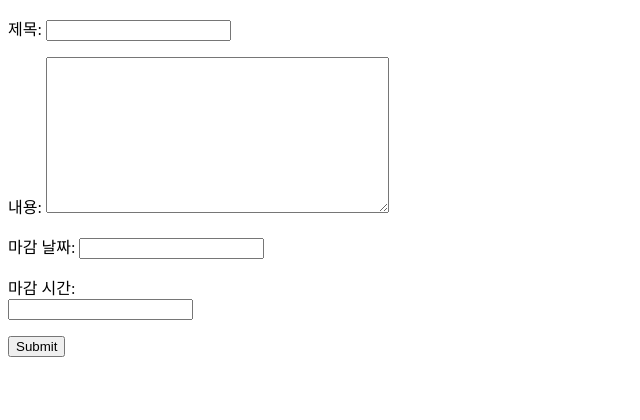
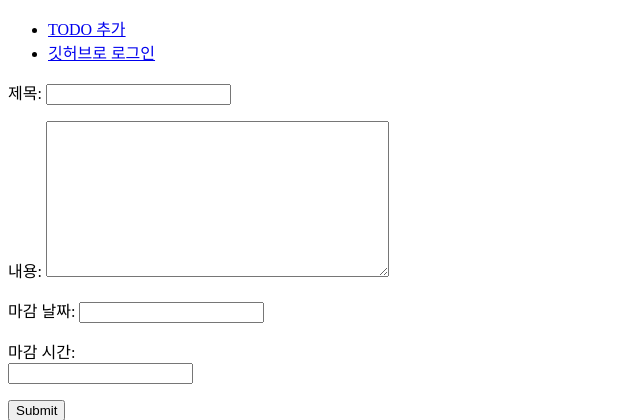
Before and after one commit to zzerjae/TODO-List, a Django app: page /todo/add/ in a window 1280 px wide. Shown: the top 420 px of the page, without its empty margins (0-640 px from the left). Run offline with Django 3.2, Linux system fonts and the light colour scheme; some libraries are stand-ins or nearby versions.

Commit message:
[#2] todo_base 템플릿 수정 및 views 코드 리팩토링
- todo_base 템플릿에 todo 생성 코드 및 로그인 목업 코드 추가

- views 코드 화이트스페이스 정돈

Resolves #2

```diff
--- a/wintercoding/todo_list/templates/todo_list/todo_base.html
+++ b/wintercoding/todo_list/templates/todo_list/todo_base.html
@@ -1,6 +1,10 @@
 {% extends "base.html" %}
 
 {% block content %}
+    <ul>
+        <li><a href="{% url 'todo_list:todo_add' %}">TODO 추가</a></li>
+        <li><a href="#">깃허브로 로그인</a></li>
+    </ul>
     {% block todo %}
     {% endblock todo %}
 {% endblock content %}
--- a/wintercoding/todo_list/views.py
+++ b/wintercoding/todo_list/views.py
@@ -8,6 +8,7 @@ from . import models, forms
 def todo_list(request):
     my_todo = models.TODO.objects.filter(author=request.user)
     return render(request, 'todo_list/todo_list.html', {'todos': my_todo})
+
 
 def todo_add(request):
     if request.method == 'POST':
@@ -57,7 +58,6 @@ def todo_reorder(request, todo_id, priority):
             todo.save()
 
     return HttpResponseRedirect('/todo/')
-
 
 
 def todo_detail(request, todo_id):
@@ -114,7 +114,6 @@ def todo_modify(request, todo_id):
     return render(request, 'todo_list/todo_modify.html', {'form': form})
 
 
-
 def todo_delete(request, todo_id):
     todo = get_object_or_404(models.TODO, pk=todo_id)
     for t in models.TODO.objects.filter(Q(author=request.user) & Q(status='i')):
```
